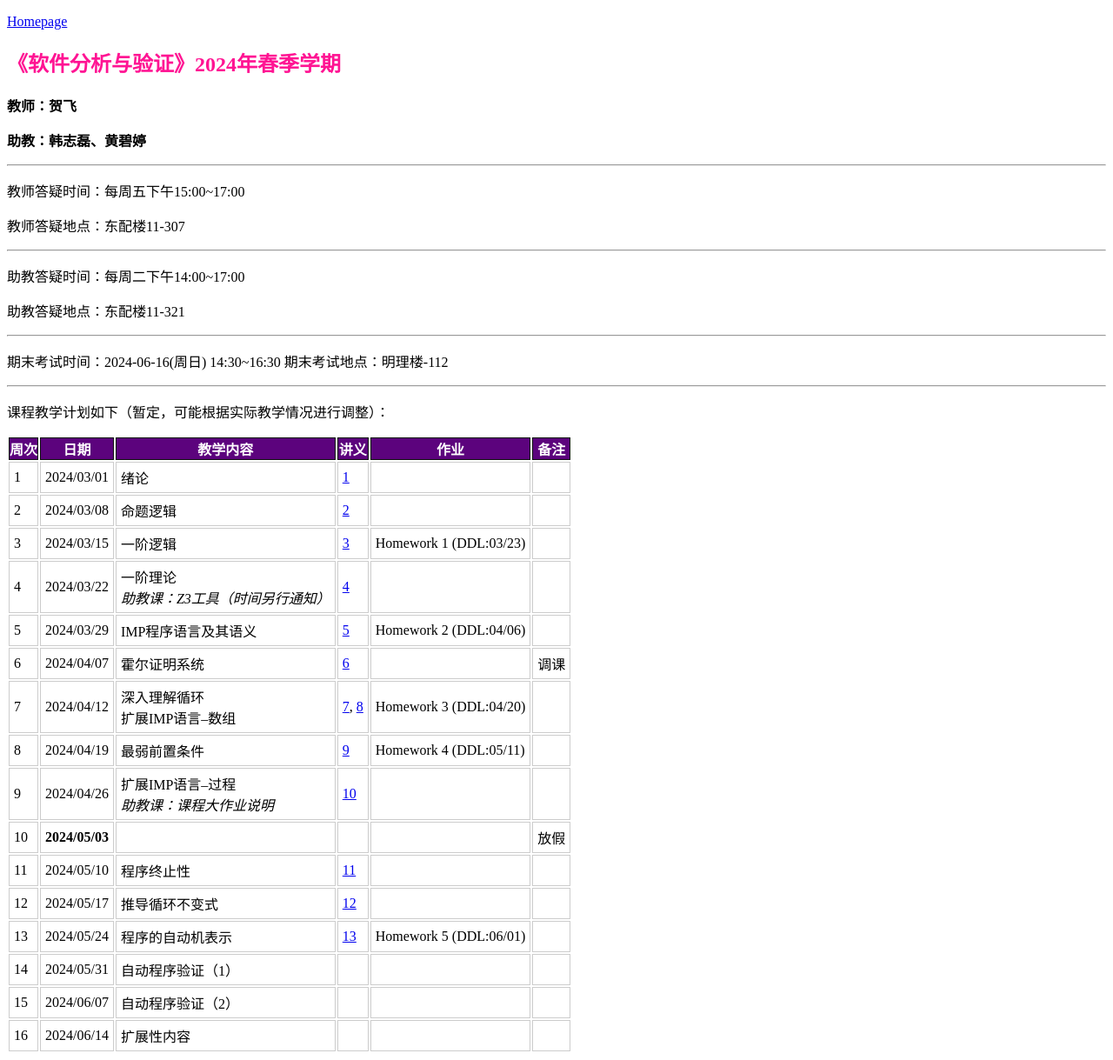
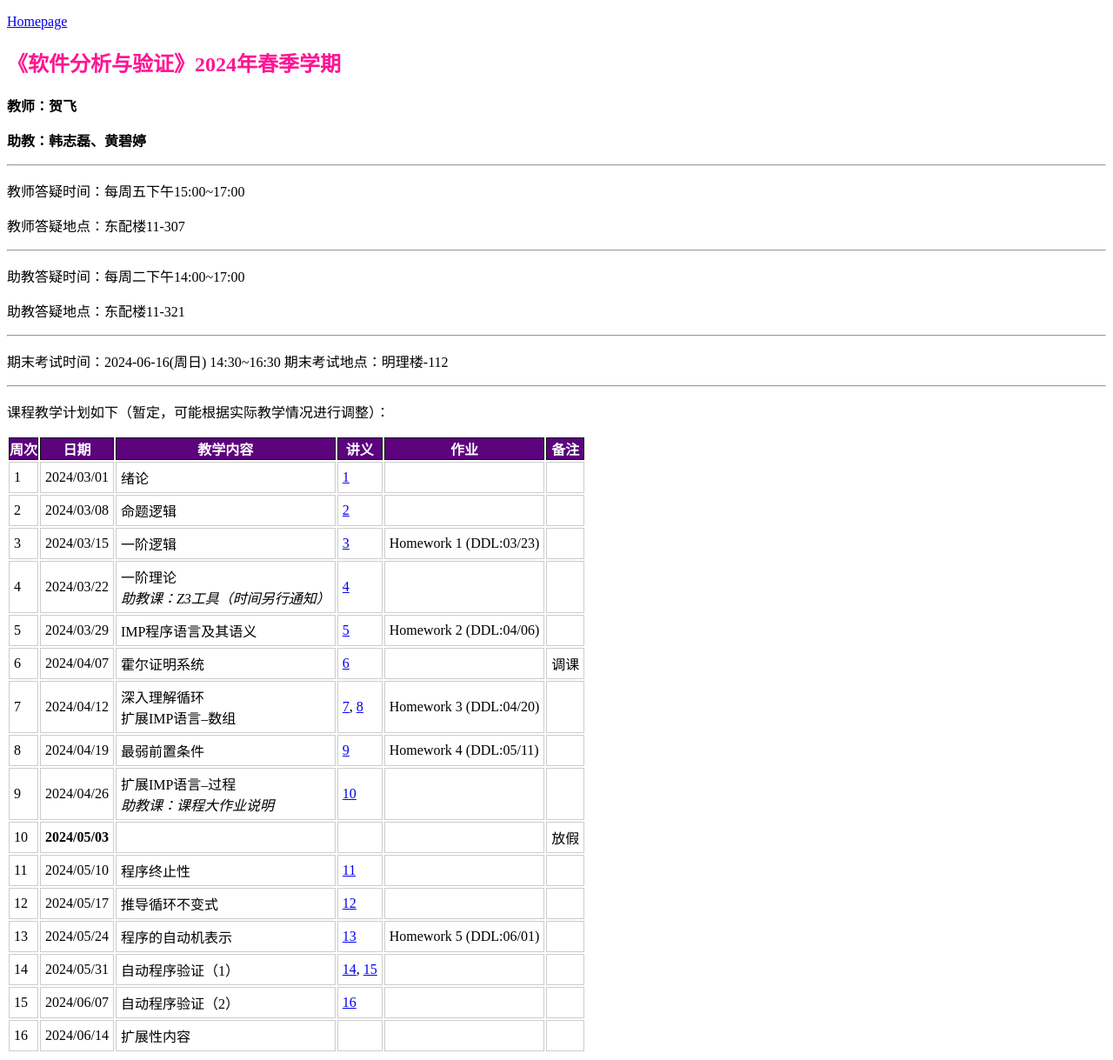
Before and after one commit to feihe/feihe.github.io, a Jekyll site: the page built from teaching/ProgramVerification/s24/index.md, in a window 1280 px wide. Shown: the whole page at 87% size. Built offline with Jekyll 4.4.1, drawn with Linux system fonts in a browser that asks for light colours; nearby versions of some CDN libraries.

Commit message:
all slides uploaded

```diff
--- a/teaching/ProgramVerification/s24/index.md
+++ b/teaching/ProgramVerification/s24/index.md
@@ -48,6 +48,6 @@ permalink: /ProgramVerification/s24
 | 11   | 2024/05/10 | 程序终止性 | [11](./lectures/handout-11-termination.pdf) |    |       |
 | 12   | 2024/05/17 | 推导循环不变式 | [12](./lectures/handout-12-annotation.pdf)  |       |        |
 | 13   | 2024/05/24 | 程序的自动机表示 | [13](./lectures/handout-13-cfa.pdf) | Homework 5 (DDL:06/01) |      |
-| 14   | 2024/05/31 | 自动程序验证（1） |   |   |               |
-| 15   | 2024/06/07 | 自动程序验证（2）|      |      |               |
+| 14   | 2024/05/31 | 自动程序验证（1） | [14](./lectures/handout-14-strongest-postcondition.pdf), [15](./lectures/handout-15-bmc.pdf)   |   |               |
+| 15   | 2024/06/07 | 自动程序验证（2）|  [16](./lectures/handout-16-absref.pdf)    |      |               |
 | 16   | 2024/06/14 | 扩展性内容 |      |      |               |
```
Also changed, not shown: 3 other files.
